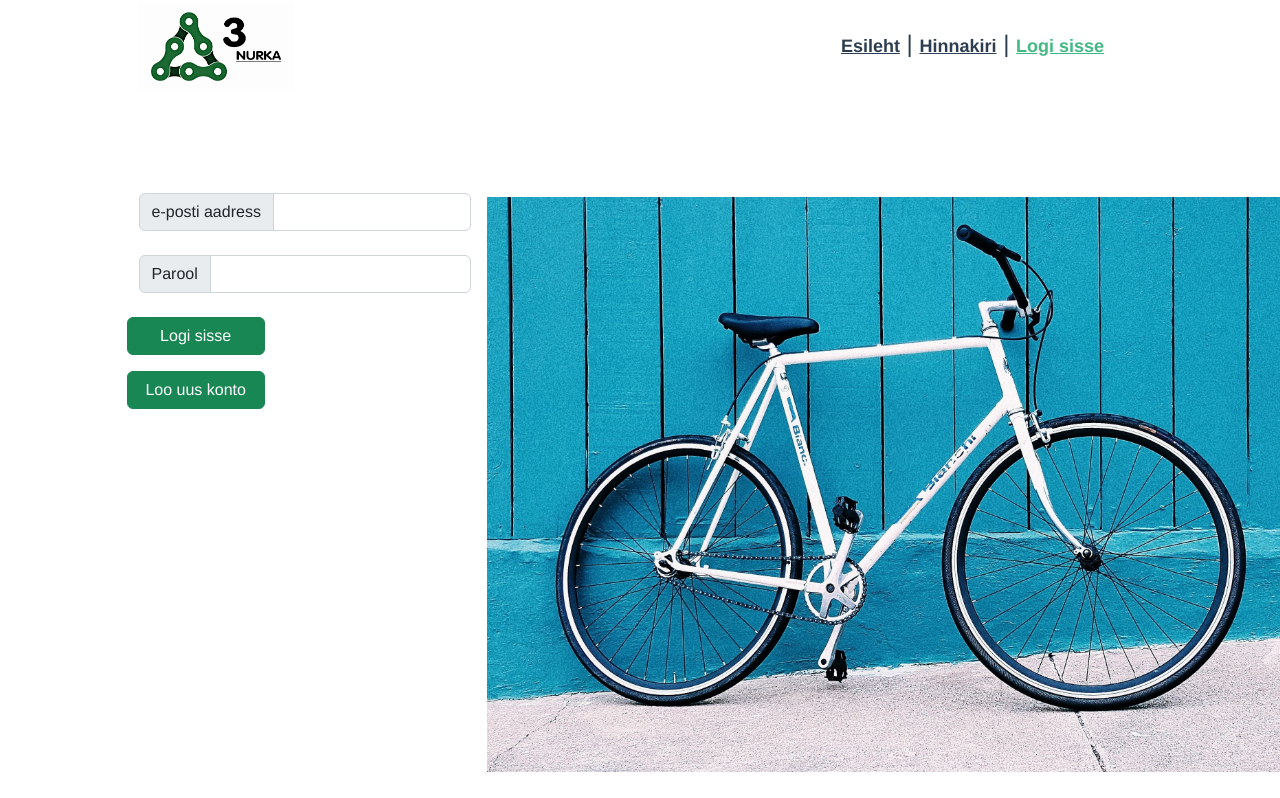
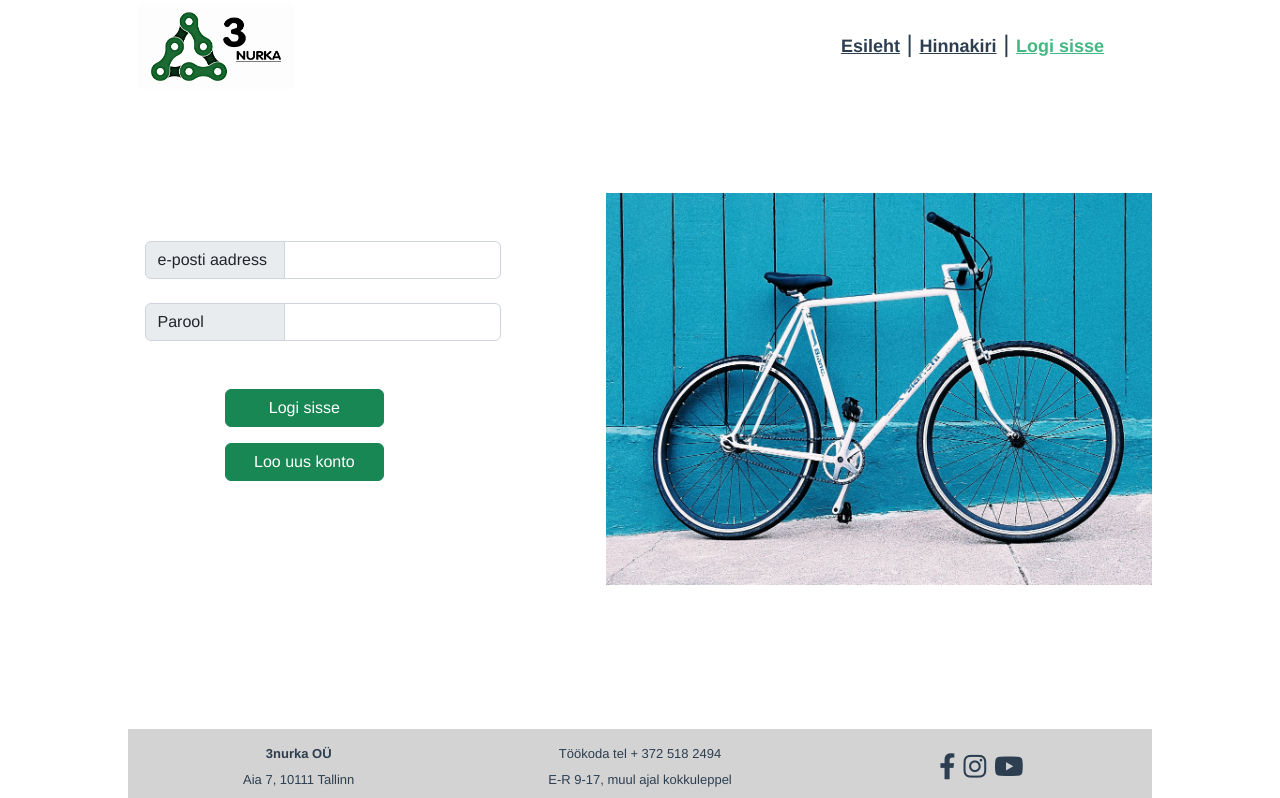
Before and after one commit to Mario2356/3nurka, a Vue app: page /#/login in a window 1280 px wide. Shown: the top 798 px of the page. Built offline with nearby package versions, Linux system fonts and the light colour scheme.

Commit message:
registerview ja loginview inputboxid samasuguseks

```diff
--- a/src/assets/Stylesheet3nurka.css
+++ b/src/assets/Stylesheet3nurka.css
@@ -1,5 +1,3 @@
-
-
 nav {
     padding: 30px;
 }
@@ -13,10 +11,11 @@ nav a {
     background-color: lightgray;
     /*color: cornsilk;*/
     bottom: 0;
-    width:70%;
+    width: 80%;
     line-height: 0.75;
     padding-top: 20px;
     font-size: 13px;
+
 
 }
 .logo {
@@ -65,9 +64,8 @@ nav a {
     width:100%
 }
 .register-image {
-    width:800px
+    width:100%
 }
-.fa-trash-o:hover{
-    color: red;
-    cursor: pointer;
+.input-width {
+    width: 140px;
 }
--- a/src/views/HomeView.vue
+++ b/src/views/HomeView.vue
@@ -27,12 +27,12 @@
 
 
 
-    <div class="row row-cols-1 row-cols-md-3 m-b card-deck">
+    <div class="row row-cols-1 row-cols-md-3 card-deck ps-5 pe-5">
       <div class="col justify-content-center">
-        <div class="card h-100 ">
+        <div class="card h-100">
           <img src="../assets/image_2.jpg" class="card-img-top" alt="image_2">
           <div class="card-body">
-            <h4 class="card-title pt-5 mb-4">REMONT</h4>
+            <h4 class="card-title mt-3 mb-4">REMONT</h4>
             <p class="card-text">Saad enda kaherattalise sõbra kiirelt korda, ilma ratast pikalt hoiule andmata.
               Meie mehaanik tuleb Tallinna piires millal ja kuhu soovid.</p>
             <p>Remonditud saavad ükskõik, mis tüüpi jalgrattad! Olgu selleks
@@ -44,15 +44,14 @@
         </div>
 
       </div>
-      <div class="col">
+      <div class="col justify-content-center">
         <div class="card h-100">
           <img src="../assets/image_4.jpg" class="card-img-top" alt="image_4">
           <div class="card-body">
-            <h4 class="card-title pt-5 mb-4">HOOLDUS</h4>
+            <h4 class="card-title mt-3 mb-4">HOOLDUS</h4>
             <p class="card-text">Jalgratast on mõistlik kontrollida ja hooldada enne sõiduhooaja algust ning sõiduhooaja lõpus.
               Enne ratta talvepuhkusele saatmist tuleks ratas korralikult puhastada.</p>
-            <p>Ratta kasutuselevõtt on palju kergem kevadel, kui sügisene hooldus on tehtud õigel ajal. Ratast hooldades
-              pikeneb selle eluiga vähemalt 5 korda!</p>
+            <p>Ratast korrapäraselt kevadel ja sügisel hooldades pikeneb selle eluiga vähemalt 5 korda!</p>
           </div>
           <div class="p-3">
             <a v-on:click="clickNavigateToNextPage" class="btn col-lg-6 btn-success">Telli hooldus</a>
@@ -63,13 +62,13 @@
         <div class="card h-100">
           <img src="../assets/image_3.jpg" class="card-img-top" alt="image_3">
           <div class="card-body">
-            <h4 class="card-title pt-5 mb-4 ">HOIUSTAMINE</h4>
+            <h4 class="card-title mt-3 mb-4">HOIUSTAMINE</h4>
             <p class="card-text"> Kuhu panna pere rattad külmaperioodiks hoiule?</p>
-            <p>Saada jalgrattad ja kogu varustus talveperioodiks
+            <p>Saada jalgrattad ja kogu varustus talveks
               turvalisse lattu.</p><p> Tasuta transport lattu ja tagasi 1 kord aastas Tallinnas.</p>
           </div>
           <div class="p-3">
-            <a v-on:click="clickNavigateToNextPage" class="btn col-lg-6 btn-success">Telli hoiustamine</a>
+            <a v-on:click="clickNavigateToNextPage" class="btn col-lg-7 btn-success">Telli hoiustamine</a>
           </div>
         </div>
 
--- a/src/views/LoginView.vue
+++ b/src/views/LoginView.vue
@@ -1,30 +1,29 @@
 <template>
   <div>
 
-    <div class="container mt-5 p-5">
-      <div class="row justify-content-sm-center">
-        <div class="col-4">
+    <div class="container mt-5">
+      <div class="row justify-content-around">
+        <div class="col-md-4">
 
-          <div class="input-group mb-4">
-            <span class="input-group-text" id="inputGroup-sizing-default">e-posti aadress</span>
+          <div class="input-group ms-3 mt-5 pt-5 mb-4">
+            <span class="input-group-text input-width" id="inputGroup-sizing-default">e-posti aadress</span>
             <input v-model="email" type="text" class="form-control" aria-label="Sizing example input"
                    aria-describedby="inputGroup-sizing-default">
           </div>
 
 
-          <div class="input-group mb-4">
-            <span class="input-group-text" id="inputGroup-sizing-default">Parool</span>
+          <div class="input-group ms-3">
+            <span class="input-group-text input-width" id="inputGroup-sizing-default w-75">Parool</span>
             <input v-model="password" type="text" class="form-control" aria-label="Sizing example input"
                    aria-describedby="inputGroup-sizing-default">
           </div>
 
-
-          <div class="col-5">
-            <div class="row input-group mb-3">
+          <div class="col-7 ps-5 mt-5">
+            <div class="row input-group ms-5 mb-3">
               <button v-on:click="login" type="button" class="btn btn-success">Logi sisse</button>
             </div>
 
-            <div class="row input-group mb-3">
+            <div class="row input-group ms-5 mb-3">
               <button v-on:click="goToRegister" type="button" class="btn btn-success">Loo uus konto</button>
             </div>
 
@@ -40,7 +39,7 @@
         </div>
 
 
-        <div class="col-7 me-5 p-1">
+        <div class="col-sm-6 pt-5 pb-5 ms-1 mb-5">
           <img src="../assets/image_1.jpg" alt="image_1" class="register-image">
         </div>
 
--- a/src/views/OrderView.vue
+++ b/src/views/OrderView.vue
@@ -1,15 +1,15 @@
 <template>
-  <div class="row justify-content-center">
+  <div class="container">
 
-    <div class="row align-items-start ps-5 ms-5 mt-5">
+    <div class="row align-items-start ps-5 mt-5 ">
       <div class="col btn-group-vertical align-content-lg-start col-lg-2 mt-5">
-       <button type="button" class="btn btn-success mb-3">Minu teenused</button>
-       <button type="button" class="btn btn-success mb-3">Minu profiil</button>
+        <button type="button" class="btn btn-success mb-3">Minu teenused</button>
+        <button type="button" class="btn btn-success mb-3">Minu profiil</button>
         <button v-on:click="logout" type="button" class="btn btn-success">Logi välja</button>
       </div>
     </div>
 
-    <div class="col-lg-6 justify-content-center">
+    <div class="row m-4">
       <h5>Vali rippmenüüst ratta mark, märgi ka ratta mudel või kirjeldus</h5>
     </div>
 
@@ -51,8 +51,8 @@
             <th scope="row">{{ bike.brandName }}</th>
             <td>{{ bike.bikeModel }}</td>
 
-            <td> <i v-on:click="deleteBikeInfo(bike.bikeId)"
-              class="fa-solid fa-trash-o fa-trash-can"></i></td>
+            <td><i v-on:click="deleteBikeInfo(bike.bikeId)"
+                   class="fa-solid fa-trash-o fa-trash-can"></i></td>
           </tr>
           </tbody>
         </table>
@@ -81,7 +81,7 @@ export default {
   data: function () {
     return {
       selectedBrandId: 0,
-      userId: Number( sessionStorage.getItem('userId')),
+      userId: Number(sessionStorage.getItem('userId')),
       brands: [
         {
           brandId: 0,
@@ -121,8 +121,6 @@ export default {
     },
 
 
-
-
     // deleteBikeInfo: function (bikeId) {
     //   this.$http.put("/order/bike", null, {
     //         params: {
@@ -155,12 +153,10 @@ export default {
       this.bikeRequest.userId = this.userId
       this.bikeRequest.brandId = this.selectedBrandId
       this.$http.post("/order/bike", this.bikeRequest
-
-
       ).then(response => {
         //Todo vaja käivitada teenus getAllUserBikes
 
-      this.getBike();
+        this.getBike();
         console.log(response.data)
       }).catch(error => {
         console.log(error)
--- a/src/views/RegisterView.vue
+++ b/src/views/RegisterView.vue
@@ -3,29 +3,29 @@
 
   <div class="container mt-5">
     <div class="row justify-content-around">
-      <div class="col-4">
-        <div class="input-group mb-4">
-          <span class="input-group-text" id="inputGroup-sizing-default">Eesnimi*</span>
+      <div class="col-md-4">
+        <div class="input-group ms-3 mt-5 pt-5 mb-4">
+          <span class="input-group-text input-width" id="inputGroup-sizing-default">Eesnimi*</span>
           <input v-model="registerRequest.firstName" type="text" class="form-control" aria-label="Sizing example input"
                  aria-describedby="inputGroup-sizing-default">
         </div>
-        <div class="input-group mb-4">
-          <span class="input-group-text" id="inputGroup-sizing-default">Perekonnanimi*</span>
+        <div class="input-group ms-3 mb-4">
+          <span class="input-group-text input-width" id="inputGroup-sizing-default">Perekonnanimi*</span>
           <input v-model="registerRequest.lastName" type="text" class="form-control" aria-label="Sizing example input"
                  aria-describedby="inputGroup-sizing-default">
         </div>
-        <div class="input-group mb-4">
-          <span class="input-group-text" id="inputGroup-sizing-default">e-posti aadress*</span>
+        <div class="input-group ms-3 mb-4">
+          <span class="input-group-text input-width" id="inputGroup-sizing-default">e-posti aadress*</span>
           <input v-model="registerRequest.email" type="text" class="form-control" aria-label="Sizing example input"
                  aria-describedby="inputGroup-sizing-default">
         </div>
-        <div class="input-group mb-4">
-          <span class="input-group-text" id="inputGroup-sizing-default">Salasõna*</span>
+        <div class="input-group ms-3 mb-4">
+          <span class="input-group-text input-width" id="inputGroup-sizing-default">Salasõna*</span>
           <input v-model="registerRequest.password" type="password" class="form-control"
                  aria-label="Sizing example input"
                  aria-describedby="inputGroup-sizing-default">
         </div>
-        <div class="input-group mb-4">
+        <div class="input-group ms-3 mb-4">
           <span class="input-group-text" id="inputGroup-sizing-default">Korda salasõna*</span>
 
           <!--          todo:Korda salasõnale tuleb ka muutuja määrata, kontrollida eelmisega klappimist-->
@@ -33,18 +33,17 @@
           <input v-model="repeatPassword" type="password" class="form-control" aria-label="Sizing example input"
                  aria-describedby="inputGroup-sizing-default">
         </div>
-        <div class="row">*kohustuslikud väljad</div>
-        <div class="col-5">
-          <div class="row input-group mb-3">
+        <div class="row ms-2">*kohustuslikud väljad</div>
+        <div class="col-8 ps-5 ms-5">
+          <div class="row input-group mt-4">
             <button v-on:click="addCustomer()" type="button" class="btn btn-success">Loo konto</button>
           </div>
 
         </div>
       </div>
-      <div class="col-6">
-        <img
-            src="../assets/image_1.jpg"
-            alt="jalgratas" class="register-image">
+
+      <div class="col-sm-6 pt-5 pb-5 ms-1 mb-5">
+        <img src="../assets/image_1.jpg" alt="image_1" class="register-image">
       </div>
 
     </div>
--- a/src/views/RepairView.vue
+++ b/src/views/RepairView.vue
@@ -1,7 +1,7 @@
 <template>
   <div class="container">
 
-    <div class="row align-items-start ps-5 ms-5 mt-5">
+    <div class="row align-items-start ps-5 mt-5">
       <div class="col btn-group-vertical align-content-lg-start col-lg-2 mt-5">
         <button type="button" class="btn btn-success mb-3">Minu teenused</button>
         <button type="button" class="btn btn-success mb-3">Minu profiil</button>
```
